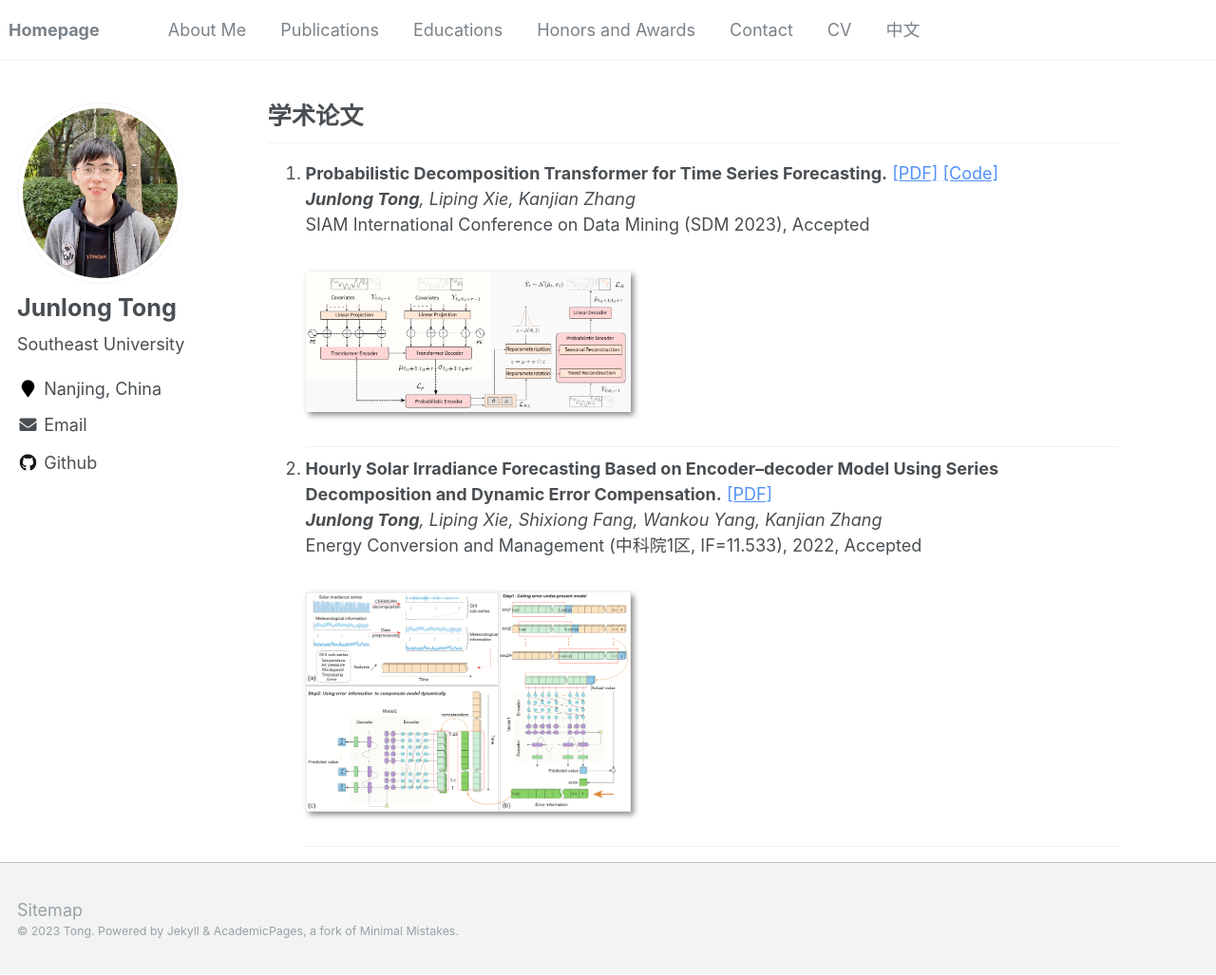
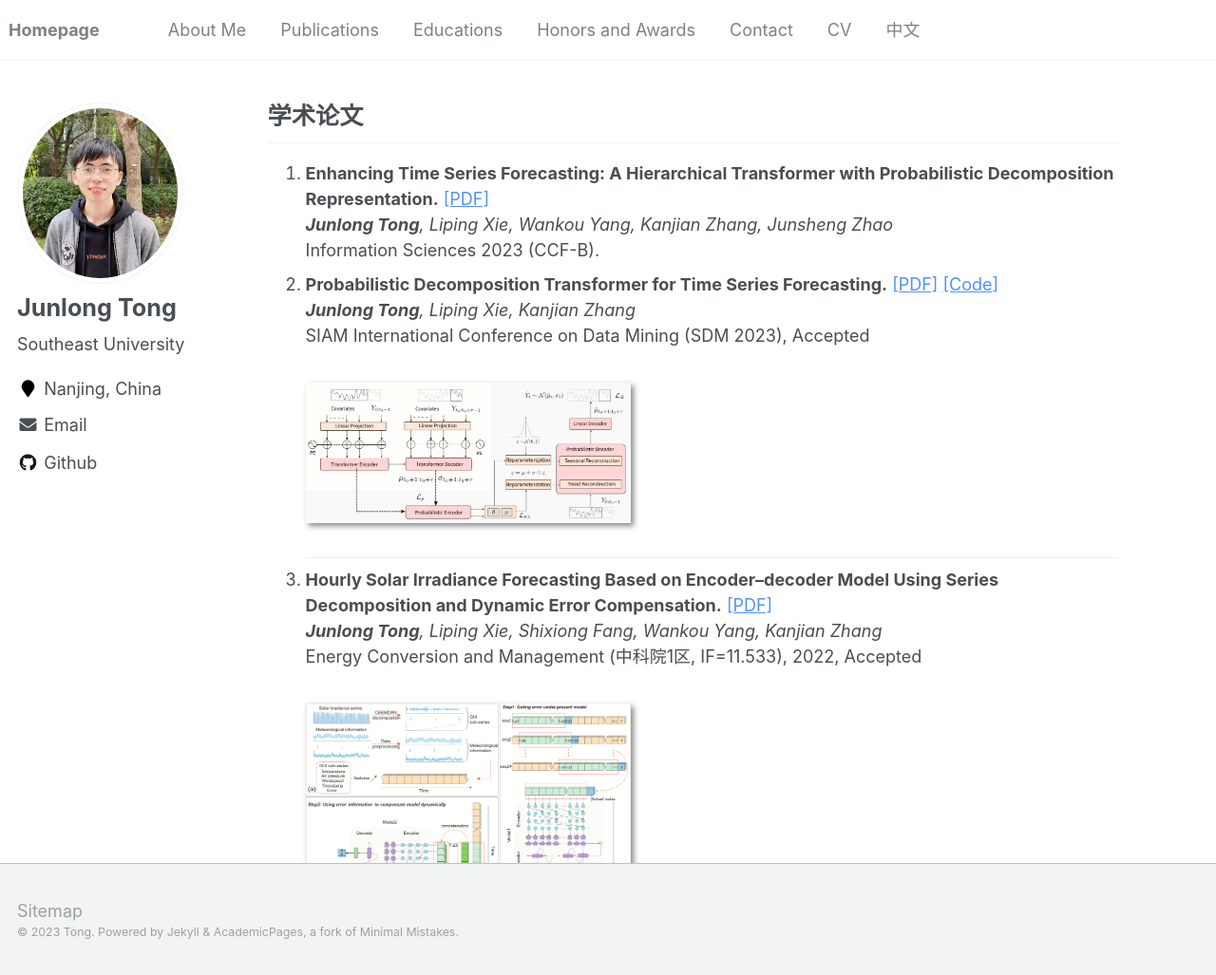
Before and after one commit to JL-tong/JL-tong.github.io, a Jekyll site: the page built from _pages/includes/Publications.md, in a window 1280 px wide and 1027 px high. Shown: the whole window at 95% size. Built offline with Jekyll 4.4.1, drawn with Linux system fonts in a browser that asks for light colours; our own code applies the rules of GitHub Pages for plain Markdown files; comment, search, counter and statistics services are not loaded.

Commit message:
Update Publications.md

```diff
--- a/_pages/includes/Publications.md
+++ b/_pages/includes/Publications.md
@@ -1,5 +1,12 @@
 # 学术论文
 <ol>
+  <li><b>Enhancing Time Series Forecasting: A Hierarchical Transformer with Probabilistic Decomposition Representation.</b>
+  <a href="https://doi.org/10.1016/j.ins.2023.119410" target="_blank" rel="noopener noreferrer">[PDF]</a><br>
+<!--   <a href="https://github.com/JL-tong/PDTrans" target="_blank" rel="noopener noreferrer">[Code]</a><br>  -->
+	  <i><b>Junlong Tong</b>, Liping Xie, Wankou Yang, Kanjian Zhang, Junsheng Zhao<br></i>
+      Information Sciences 2023 (CCF-B).<br>
+    </li>
+
   <li><b>Probabilistic Decomposition Transformer for Time Series Forecasting.</b>
   <a href="https://doi.org/10.1137/1.9781611977653.ch54" target="_blank" rel="noopener noreferrer">[PDF]</a>
   <a href="https://github.com/JL-tong/PDTrans" target="_blank" rel="noopener noreferrer">[Code]</a><br>
```
